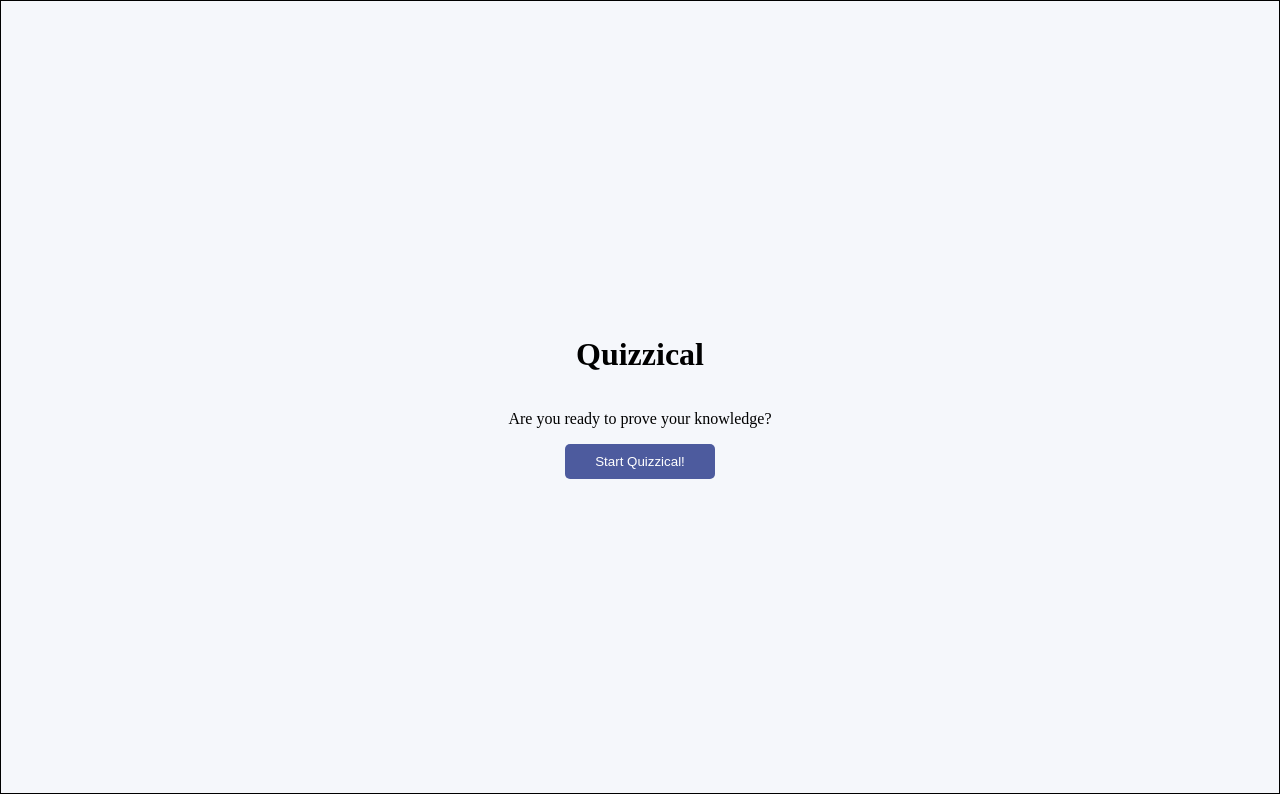
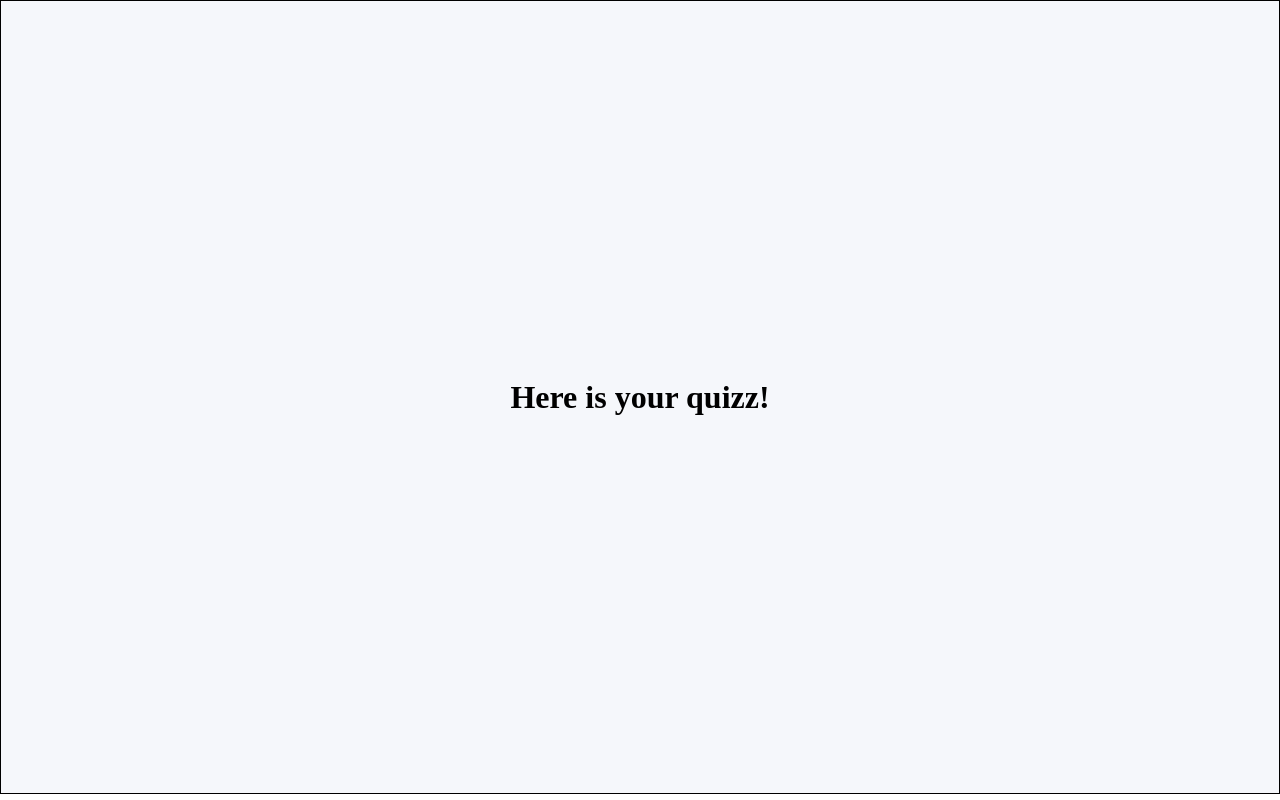
Before and after one commit to Middaco/Quizzical, a React (Create React App) app: page / in a window 1280 px wide. Both pictures are taken after a click on the button "Start Quizzical!". Built offline with nearby package versions, Linux system fonts and the light colour scheme; the HTML template or start-up script is replaced by a standard one.

Commit message:
Quizz page works and the tranzition from start to quizz also works

```diff
--- a/src/App.js
+++ b/src/App.js
@@ -1,11 +1,20 @@
 import './App.css';
+import { useState, useEffect } from 'react';
+import StartComponent from './components/StartComponent';
+import Quizz from './components/Quizz';
 
 function App() {
+  const [start, setStart] = useState(false)
+
   return (
     <div className="main-container">
-      <h1>Quizzical</h1>
-      <p>Are you ready to prove your knowledge?</p>
-      <button className="quizz-btn">Start Quizzical!</button>
+      {start?
+      <Quizz/>
+      :
+      <StartComponent
+        handleClick={() => setStart(oldValue => !oldValue)}
+      />
+    }
     </div>
   );
 }
--- /dev/null
+++ b/src/components/Quizz.js
@@ -0,0 +1,3 @@
+export default function Quizz(){
+    return <h1>Here is your quizz!</h1>
+}
--- /dev/null
+++ b/src/components/StartComponent.js
@@ -0,0 +1,14 @@
+export default function StartComponent(props){
+    return (
+        <>
+            <h1>Quizzical</h1>
+            <p>Are you ready to prove your knowledge?</p>
+            <button
+                className="quizz-btn"
+                onClick={props.handleClick}
+            >
+                Start Quizzical!
+            </button>
+        </>
+    )
+}
```
